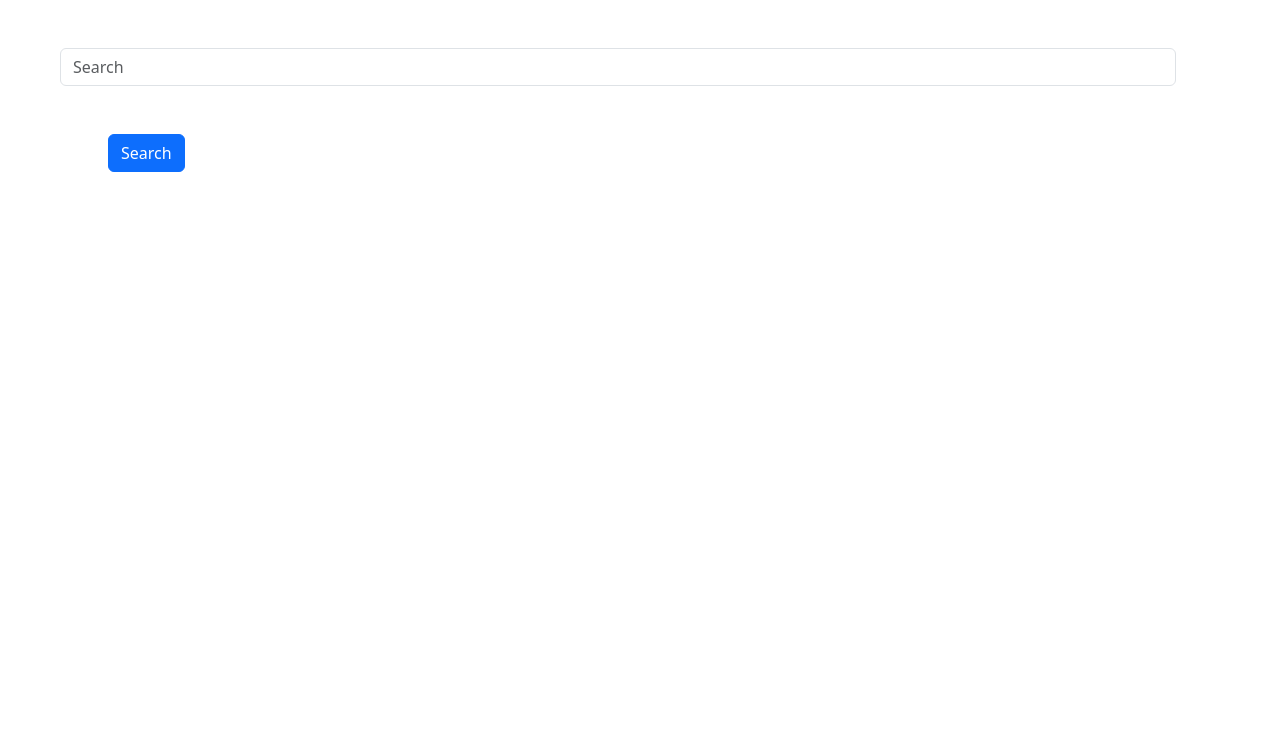
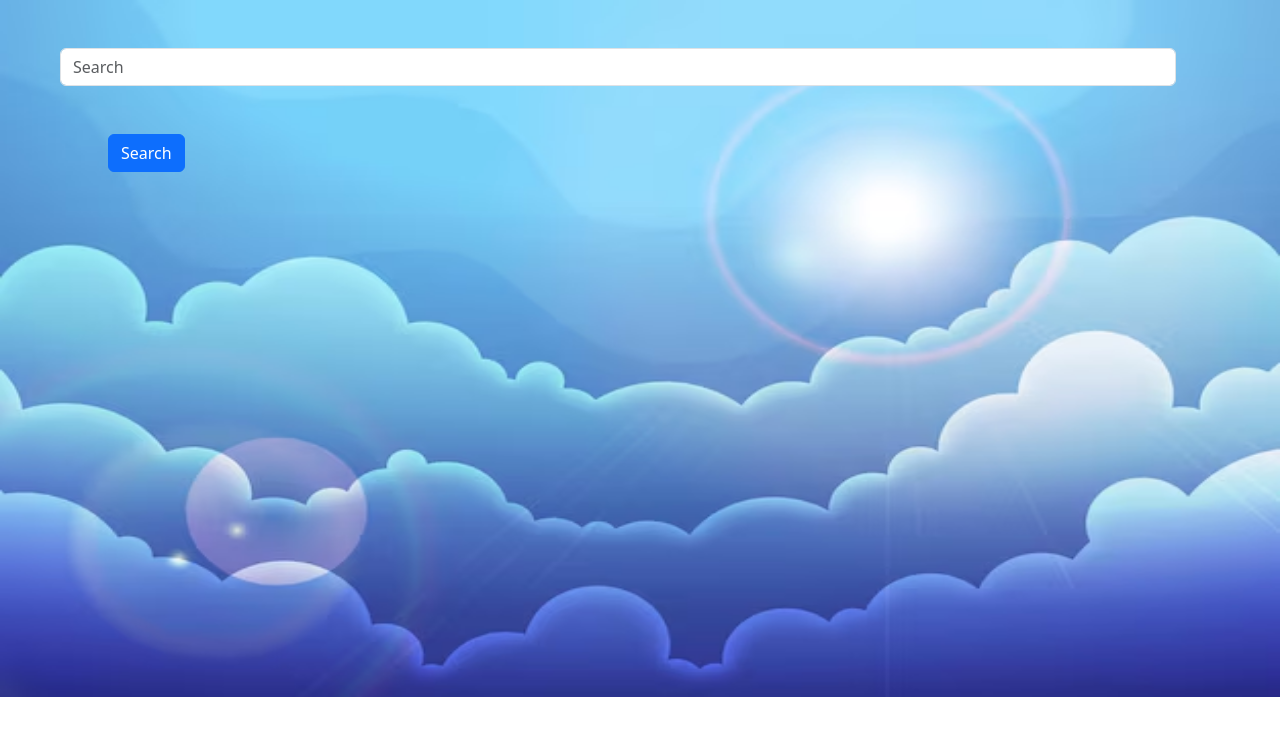
Before and after one commit to chandra8864/Weather-project, a plain HTML site: page index.html in a window 1280 px wide. Drawn offline with nearby package versions, Linux system fonts and the light colour scheme; the site is published under a folder, as on GitHub Pages, so addresses that start at the root find nothing.

Commit message:
Update style.css

```diff
--- a/style.css
+++ b/style.css
@@ -1,5 +1,5 @@
 body{
-    background-image: url(/sunnyimg.avif);
+    background-image: url(sunnyimg.avif);
     background-repeat: no-repeat;
     background-size: 100% 405%;
 
```
